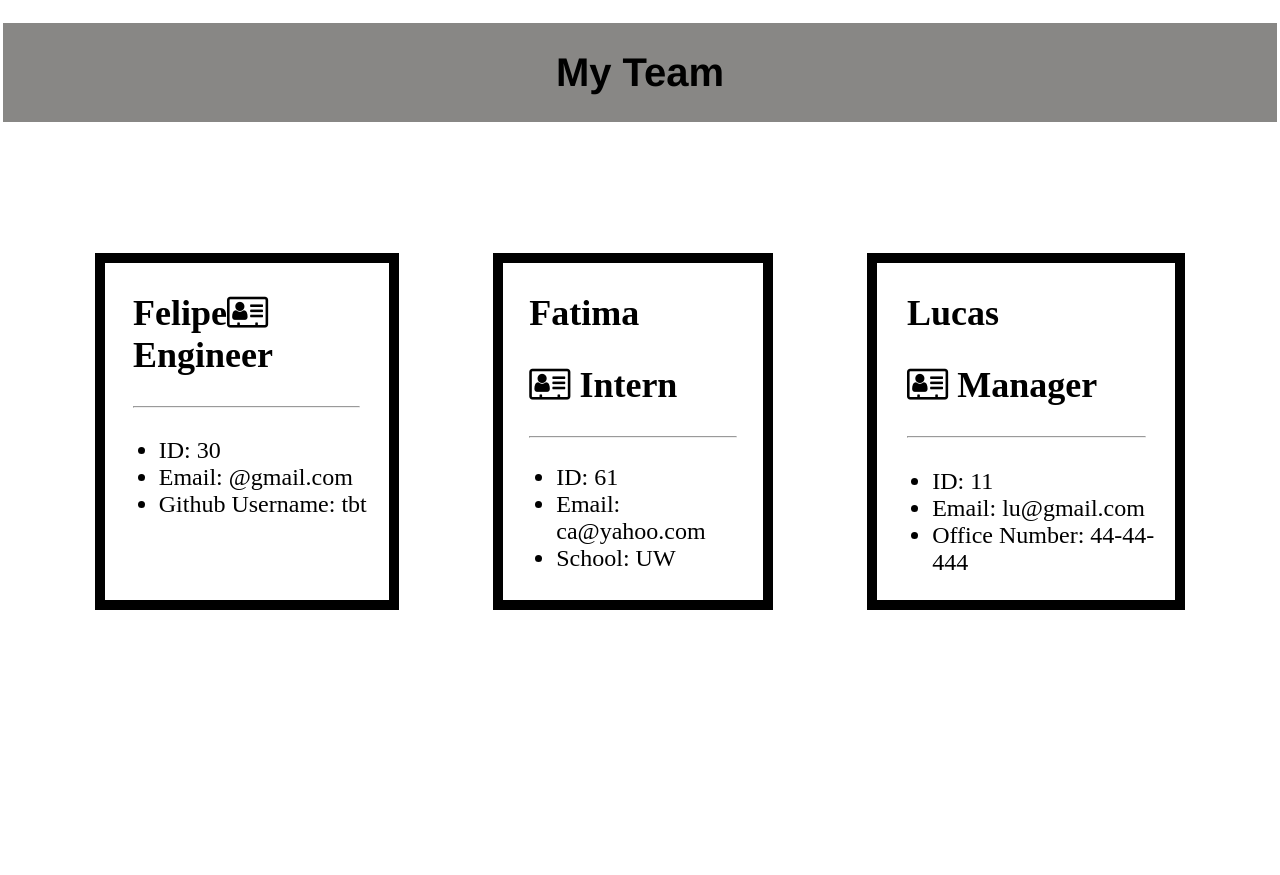
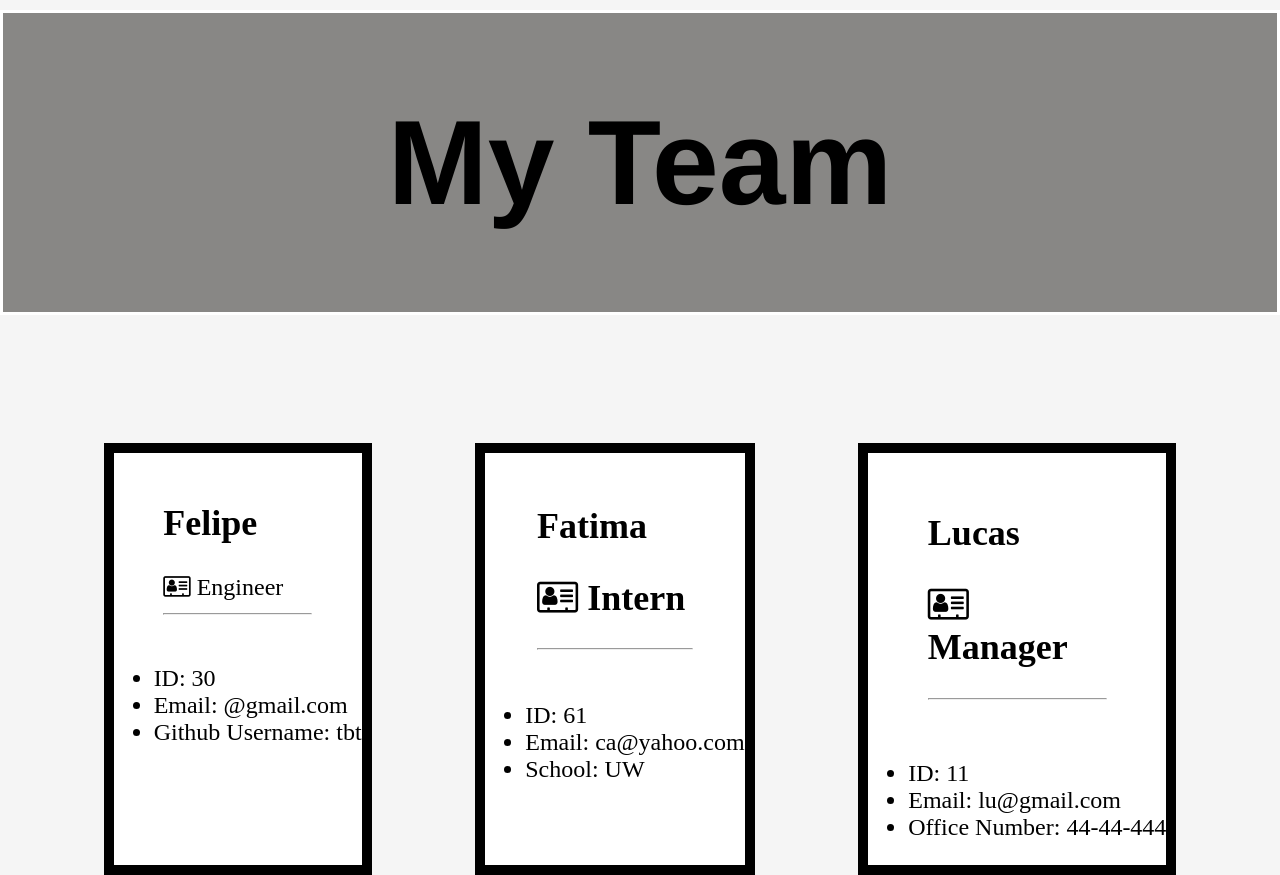
Before and after one commit to fatimaromagnoli/teamprofilegenerator, a website: page index.html in a window 1280 px wide. Before the commit the page ends 800 px from the top, so only its background shows below. Drawn offline with Linux system fonts and the light colour scheme.

```diff
--- a/index.html
+++ b/index.html
@@ -9,7 +9,7 @@
             <link rel="stylesheet" href="https://cdnjs.cloudflare.com/ajax/libs/font-awesome/4.7.0/css/font-awesome.min.css">
             <style>
                 body {
-                    background-image:image()
+                    background-color: whitesmoke;
                     background-size: 100% ;
                     background-repeat: no-repeat;
                     margin: 0%;
@@ -20,9 +20,9 @@
                     background-color:rgb(136, 135, 133);
                     border: solid white;
                     text-align: center;
-                    font-size: 20px;
+                    font-size: 60px;
                     font-family:'Franklin Gothic Medium', 'Arial Narrow', Arial, sans-serif;
-                    margin-top: 20px;
+                    margin-top: 10px;
                 }
 
                 .container-body {
@@ -38,11 +38,11 @@
                 }
 
                 .card-header {
-                    margin: 10%;
+                    margin: 20%;
                 }
 
                 .card-body {
-                    margin: 5%;
+                    margin: 5S%;
                 }
             </style>
 
@@ -57,7 +57,7 @@
             <div class="card">
 <div class="card-header">
     <!-- <h2</h2>   -->
-    <h2>Felipe<i class="fa fa-address-card-o" aria-hidden="true"></i>
+    <h2>Felipe</h2><i class="fa fa-address-card-o" aria-hidden="true"></i>
         </i> Engineer</h2>
     <hr>
 </div>
```
Also changed, not shown: templates/htmlTemp.js (+6 -6 lines), assets/README.md (deleted), assets/eng-intern.PNG (deleted), assets/manager-htmlGen.PNG (deleted), assets/my-team.PNG (deleted), assets/team.png (added), assets/tests.PNG (deleted), output/index.html, templates/images/yellow-black-and-grey-illustration-2268575.jpg (renamed from images/yellow-black-and-grey-illustration-2268575.jpg).
